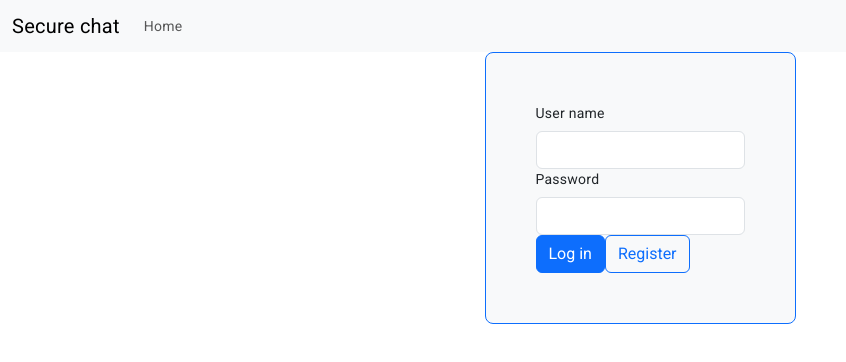
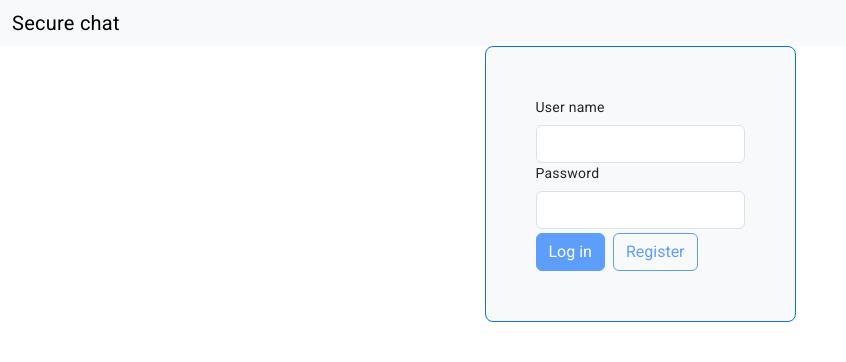
Before and after one commit to IvanS144/secure-chat, an Angular app: page / in a window 1280 px wide. Shown: the top 362 px of the page, without its empty margins (0-846 px from the left). Built offline with nearby package versions, Linux system fonts and the light colour scheme.

Commit message:
form validation, ui changes, logout, pooling for new messages

```diff
--- a/src/app/components/chat/chat.component.html
+++ b/src/app/components/chat/chat.component.html
@@ -24,8 +24,16 @@
   <!-- new message form -->
   <div class="chat-forma-kontejner" [formGroup]="messageForm">
     <textarea class="form-control" rows="5" formControlName="content"></textarea>
+    <div *ngIf="content?.invalid && (content?.dirty || content?.touched)" class="alert alert-danger">
+      <div *ngIf="content?.errors?.['required']">
+        Message is required
+      </div>
+      <div *ngIf="content?.errors?.['pattern']">
+        Message must not be blank or only whitespaces
+      </div>
+    </div>
     <div class="mt-2">
-    <button class="btn btn-primary me-1" (click)="sendMessage()">Send</button>
+    <button class="btn btn-primary me-1" (click)="sendMessage()" [disabled]="messageForm.invalid">Send</button>
     <button class="btn btn-secondary" (click)="resetForm()">Clear</button>
     </div>
   </div>
--- a/src/app/components/chat/chat.component.ts
+++ b/src/app/components/chat/chat.component.ts
@@ -1,8 +1,9 @@
 import { HttpErrorResponse } from '@angular/common/http';
 import { Component } from '@angular/core';
-import { FormBuilder, FormGroup } from '@angular/forms';
+import { FormBuilder, FormGroup, Validators } from '@angular/forms';
 import { ActivatedRoute, Router } from '@angular/router';
 import { Subscription } from 'rxjs';
+import { notEmptyNotBlankRegex } from 'src/app/app.module';
 import { MessageDTO } from 'src/app/model/message-dto';
 import { UserDTO } from 'src/app/model/user-dto';
 import { MessagesService } from 'src/app/services/messages.service';
@@ -20,11 +21,16 @@ export class ChatComponent {
   messageForm: FormGroup = this.formBuilder.group({
     "senderId": null,
     "recipientId": null,
-    "content": ['']
+    "content": ['', [Validators.required, Validators.pattern(notEmptyNotBlankRegex)]]
   })
   contactId: number = 0
   user: UserDTO | null = null
   contact: UserDTO | null = null
+  private intervalID : number | null = null
+
+  get content(){
+    return this.messageForm.get('content')
+  }
 
   ngOnInit(){
     let userJSON = localStorage.getItem("user")
@@ -45,12 +51,15 @@ export class ChatComponent {
         this.messages = JSON.parse(messagesJSON)
       }
       this.getMessages()
+      this.intervalID = window.setInterval(() => this.getMessages(), 2000);
     })
   }
   }
 
   ngOnDestroy(){
     this.routeSubscription?.unsubscribe()
+    if(this.intervalID)
+    window.clearInterval(this.intervalID)
     if(this.contactId>0)
     localStorage.setItem(`chat-${this.user?.userId}-${this.contactId}`, JSON.stringify(this.messages))
   }
--- a/src/app/components/dashboard/dashboard.component.ts
+++ b/src/app/components/dashboard/dashboard.component.ts
@@ -17,15 +17,22 @@ export class DashboardComponent {
   searchForm: FormGroup = this.formBuilder.group({
     "userName": ['']
   })
+  private user: UserDTO | null = null
 
   ngOnInit(){
+    let json = localStorage.getItem("user")
+    if(json!=null){
+      this.user = JSON.parse(json)
+    }
     this.getUsers()
   }
 
   getUsers(){
     this.usersService.getOnlineUsers()
     .subscribe({
-      next: (users: UserDTO[]) => this.users = users,
+      next: (users: UserDTO[]) =>{
+        this.users = users.filter((u: UserDTO) => u.userId!=this.user?.userId)
+      },
       error: (err: HttpErrorResponse) => {
         console.log(err)
         if(err.status==401 || err.status==403)
--- a/src/app/components/header/header.component.html
+++ b/src/app/components/header/header.component.html
@@ -1,15 +1,20 @@
 <nav class="navbar sticky-top navbar-expand-md bg-light">
   <div class="container-fluid">
-    <a class="navbar-brand" href="#">Secure chat</a>
+    <span class="navbar-brand">Secure chat</span>
     <button class="navbar-toggler" type="button" data-bs-toggle="collapse" data-bs-target="#navbarSupportedContent"
       aria-controls="navbarSupportedContent" aria-expanded="false" aria-label="Toggle navigation">
       <span class="navbar-toggler-icon"></span>
     </button>
     <div class="collapse navbar-collapse" id="navbarSupportedContent">
       <ul class="navbar-nav me-auto mb-2 mb-lg-0">
+        <ng-container *ngIf="isUserLoggedIn()">
         <li class="nav-item">
           <a class="nav-link" routerLink="/dashboard">Home</a>
         </li>
+        <li>
+          <button class="nav-link" (click)="logout()">Logout</button>
+        </li>
+        </ng-container>
       </ul>
       <!-- <form class="d-flex" role="search">
         <input class="form-control me-2" type="search" placeholder="Search" aria-label="Search">
--- a/src/app/components/header/header.component.ts
+++ b/src/app/components/header/header.component.ts
@@ -1,4 +1,7 @@
+import { HttpErrorResponse } from '@angular/common/http';
 import { Component } from '@angular/core';
+import { Router } from '@angular/router';
+import { AuthService } from 'src/app/services/auth.service';
 
 @Component({
   selector: 'app-header',
@@ -6,5 +9,19 @@ import { Component } from '@angular/core';
   styleUrls: ['./header.component.scss']
 })
 export class HeaderComponent {
+  constructor(private router: Router, private authService: AuthService){}
+
+  logout(){
+    localStorage.removeItem("user")
+    this.authService.logout().subscribe({
+      error: (err: HttpErrorResponse) => console.log(err)
+    })
+    this.router.navigate([''])
+
+  }
+
+  isUserLoggedIn(): boolean{
+    return localStorage.getItem("user")!=null
+  }
 
 }
--- a/src/app/components/welcome/welcome.component.html
+++ b/src/app/components/welcome/welcome.component.html
@@ -4,10 +4,28 @@
       <form [formGroup]="form">
         <label for="userName" class="form-label">User name</label>
         <input type="text" id="userName" class="form-control" formControlName="userName"/>
+        <div *ngIf="userName?.invalid && (userName?.dirty || userName?.touched)" class="alert alert-danger">
+          <div *ngIf="userName?.errors?.['required']">
+            User name is required
+          </div>
+          <div *ngIf="userName?.errors?.['pattern']">
+            User name must not be blank or only whitespaces
+          </div>
+        </div>
         <label for="password" class="form-label">Password</label>
         <input type="password" id="password" class="form-control" formControlName="password" />
-        <button class="btn btn-primary" (click)="login()">Log in</button>
-        <button class="btn btn-outline-primary" (click)="register()">Register</button>
+        <div *ngIf="password?.invalid && (password?.dirty || password?.touched)" class="alert alert-danger">
+          <div *ngIf="password?.errors?.['required']">
+            Password is required.
+          </div>
+          <div *ngIf="password?.errors?.['pattern']">
+            Password must not be blank or only whitespaces
+          </div>
+        </div>
+        <div class="mt-1">
+        <button class="btn btn-primary me-2" (click)="login()" [disabled]="form.invalid">Log in</button>
+        <button class="btn btn-outline-primary" (click)="register()" [disabled]="form.invalid">Register</button>
+        </div>
       </form>
     </div>
   </div>
--- a/src/app/components/welcome/welcome.component.ts
+++ b/src/app/components/welcome/welcome.component.ts
@@ -5,7 +5,7 @@ import { MatSnackBar } from '@angular/material/snack-bar';
 import { Router } from '@angular/router';
 import { notEmptyNotBlankRegex } from 'src/app/app.module';
 import { UserDTO } from 'src/app/model/user-dto';
-import { LoginService } from 'src/app/services/login.service';
+import { AuthService } from 'src/app/services/auth.service';
 
 @Component({
   selector: 'app-welcome',
@@ -13,15 +13,23 @@ import { LoginService } from 'src/app/services/login.service';
   styleUrls: ['./welcome.component.scss']
 })
 export class WelcomeComponent {
-  constructor(private loginService: LoginService, private formBuilder: FormBuilder, private router: Router, private snackBar: MatSnackBar){}
+  constructor(private authService: AuthService, private formBuilder: FormBuilder, private router: Router, private snackBar: MatSnackBar){}
 
   form: FormGroup = this.formBuilder.group({
-    "userName": [null, [Validators.required]],
-    "password": [null, [Validators.required]]
+    "userName": [null, [Validators.required, Validators.pattern(notEmptyNotBlankRegex)]],
+    "password": [null, [Validators.required, Validators.pattern(notEmptyNotBlankRegex)]]
   })
 
+  get userName(){
+    return this.form.get('userName')
+  }
+
+  get password(){
+    return this.form.get('password')
+  }
+
   login(){
-    this.loginService.login(this.form.value)
+    this.authService.login(this.form.value)
     .subscribe({
       next: (user: UserDTO) => {
         localStorage.setItem("user", JSON.stringify(user))
@@ -35,7 +43,12 @@ export class WelcomeComponent {
   }
 
   register(){
-    this.loginService.register(this.form.value)
+    let password: string = this.form.get('password')?.value
+    if(password.length<16){
+      this.snackBar.open("Password must contain 16 characters", "OK", { "duration": 5000})
+      return
+    }
+    this.authService.register(this.form.value)
     .subscribe({
       next: (user: UserDTO) => {
         localStorage.setItem("user", JSON.stringify(user))
--- a/src/app/services/login.service.ts
+++ b/src/app/services/auth.service.ts
@@ -9,15 +9,20 @@ import { UserRequest } from '../model/user-request';
 @Injectable({
   providedIn: 'root'
 })
-export class LoginService {
+export class AuthService {
 
   constructor(private http: HttpClient) { }
 
   login(loginRequest: LoginRequest): Observable<UserDTO>{
-    return this.http.post<UserDTO>(`${baseUrl}/auth/login`, loginRequest, {"withCredentials": true})
+    return this.http.post<UserDTO>(`${baseUrl}/auth/login`, loginRequest)
   }
 
   register(userRequest: UserRequest): Observable<UserDTO>{
-    return this.http.post<UserDTO>(`${baseUrl}/register`, userRequest, {"withCredentials": true})
+    return this.http.post<UserDTO>(`${baseUrl}/register`, userRequest)
   }
+
+  logout(){
+    return this.http.post(`${baseUrl}/auth/logout`, {})
+  }
+
 }
```
Also changed, not shown: 1 other file (tests, documents, lock files or other folders).
